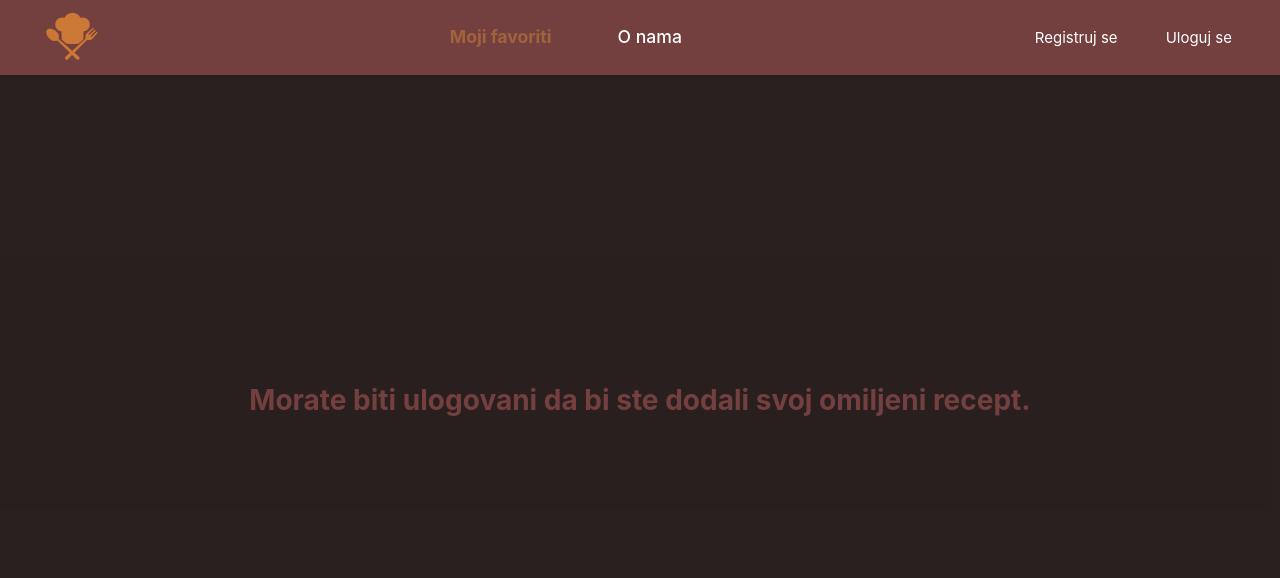
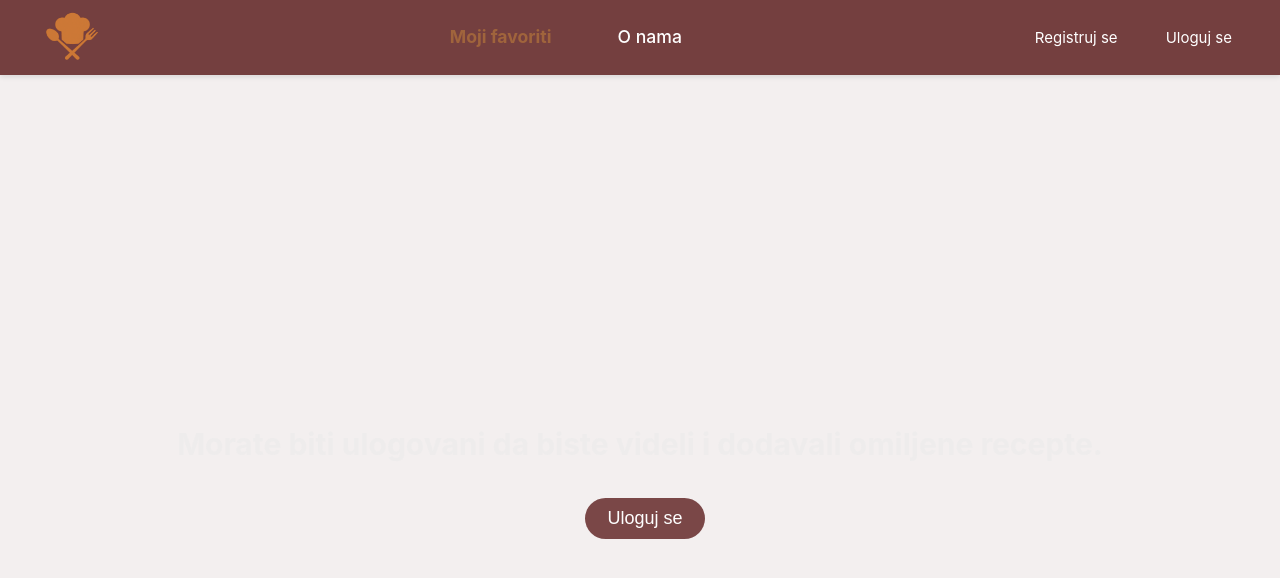
Before and after one commit to aleksandar5j/MojKuvar, a Vue app: page /vasa-omiljena-jela in a window 1280 px wide. Shown: the top 578 px of the page. Built offline with nearby package versions, Linux system fonts and the light colour scheme.

Commit message:
uradjen favorites

```diff
--- a/src/api/index.js
+++ b/src/api/index.js
@@ -25,4 +25,6 @@ export default {
 
   getComments: (id) => axios.get(`recipes/comments?id=${id}`),
   addComment: ({ id, comment, sid }) => axios.post('recipes/comments', { id, comment, sid }),
+
+  userFavoriteRecipes: (sid) => axios.get('recipes/favorites', { params: { sid } }),
 }
--- a/src/views/Favorites.vue
+++ b/src/views/Favorites.vue
@@ -1,28 +1,191 @@
 <!-- eslint-disable vue/multi-word-component-names -->
 <template>
-  <div v-if="isLoggedIn">
-    <h1>Trenutno nemate omiljene recepte!</h1>
+  <div class="favorites-page">
+    <div v-if="isLoggedIn">
+      <h1
+        style="
+          padding-bottom: 30px;
+          text-align: center;
+          font-weight: bold;
+          color: #743f3f;
+          font-size: 40px;
+        "
+      >
+        Tvoji omiljeni recepti
+      </h1>
+      <div class="main-wrapper" v-if="favorites.length > 0" ref="favoritesWrapper">
+        <div class="main" v-for="fav in favorites" :key="fav.fav_id">
+          <RouterLink :to="{ name: 'detalji-recepta', params: { id: fav.rec_id } }">
+            <div class="recipe-card">
+              <img :src="`http://565q123.e2.mars-hosting.com${fav.image}`" alt="Recipe image" />
+              <h2>{{ fav.rec_name }}</h2>
+              <p class="difficulty">Težina pripreme: {{ fav.rec_preparation }}</p>
+            </div>
+          </RouterLink>
+        </div>
+      </div>
+
+      <h3 v-else>Trenutno nemate omiljene recepte!</h3>
+    </div>
+
+    <div v-else class="notlogged">
+      <p style="font-size: 30px; font-weight: bold">
+        Morate biti ulogovani da biste videli i dodavali omiljene recepte.
+      </p>
+      <button @click="router.push('/login')">Uloguj se</button>
+    </div>
   </div>
-
-  <div v-else>Morate biti ulogovani da bi ste dodali svoj omiljeni recept.</div>
 </template>
 
 <script setup>
 import { useSessionStore } from '@/stores/sessionUser'
+import api from '@/api'
+import { ref, onMounted, computed } from 'vue'
+
+import { useRouter } from 'vue-router'
+const router = useRouter()
 
 const session = useSessionStore()
-const isLoggedIn = session.isLoggedIn
+const isLoggedIn = computed(() => session.isLoggedIn)
+
+const favorites = ref([])
+
+async function favoriteRecipes() {
+  try {
+    const res = await api.userFavoriteRecipes(session.sid)
+    favorites.value = res.data.data
+    console.log(res.data.data)
+    console.log('SESSION:', session('user'))
+  } catch (e) {
+    console.log(e)
+  }
+}
+
+onMounted(() => {
+  if (isLoggedIn.value) {
+    favoriteRecipes()
+  }
+})
 </script>
 
 <style scoped>
-div {
-  min-height: 100vh; /* ili 100vh ako želiš celo screen */
+.favorites-page {
+  min-height: 100vh; /* zauzima full visinu */
   display: flex;
-  justify-content: center; /* horizontalno */
-  align-items: center; /* vertikalno */
+  justify-content: center; /* horizontalno centriranje */
+  align-items: flex-start; /* gore ostavlja padding */
+  padding-top: 120px; /* odstojanje od headera */
+  background: #f3efef;
+}
+
+/* GRID WRAPPER */
+.main-wrapper {
+  max-width: 1200px;
+  width: 100%;
+  display: grid;
+  grid-template-columns: repeat(auto-fill, minmax(260px, 1fr));
+  gap: 28px;
+  padding: 32px 36px;
+  background-color: rgba(116, 63, 63, 0.06);
+  border-radius: 32px;
+  justify-items: center;
+}
+
+/* GRID ITEM */
+.main {
+  display: flex;
+  justify-content: center;
+}
+
+/* LINK RESET */
+a {
+  display: block;
+  text-decoration: none;
+  color: inherit;
+}
+
+/* KARTICA */
+.recipe-card {
+  width: 100%;
+  max-width: 280px;
+  background-color: rgba(255, 255, 255, 0.95);
+  border-radius: 20px;
+  overflow: hidden; /* VAŽNO: slika će se uklopiti u radius */
+
+  box-shadow: 0 6px 14px rgba(0, 0, 0, 0.08);
+  transition:
+    transform 0.3s ease,
+    box-shadow 0.3s ease;
+
+  display: flex;
+  flex-direction: column;
+  align-items: center;
   text-align: center;
+}
+
+/* SLIKA */
+.recipe-card img {
+  width: 100%;
+  height: 190px;
+  object-fit: cover;
+  /* ukloni border-bottom */
+  border-bottom: none;
+}
+
+.recipe-card:hover {
+  box-shadow: 0 14px 28px rgba(0, 0, 0, 0.14);
+  transform: translateY(-8px);
+}
+
+/* NASLOV */
+.recipe-card h2 {
+  margin: 14px 12px 6px;
+  font-size: 16.5px;
+  font-weight: 600;
   color: #743f3f;
-  font-size: 28px;
-  font-weight: bold;
+  line-height: 1.3;
+}
+
+/* TEŽINA PRIPREME */
+.recipe-card .difficulty {
+  margin-bottom: 16px;
+  font-size: 14px;
+  color: #6d6d6d;
+}
+
+/* MOBILE */
+@media (max-width: 768px) {
+  .main-wrapper {
+    grid-template-columns: repeat(auto-fill, minmax(200px, 1fr));
+    padding: 24px 16px;
+  }
+}
+
+.notlogged {
+  display: flex;
+  flex-direction: column;
+  justify-content: center;
+  align-items: center;
+  gap: 30px;
+  margin-top: 300px;
+}
+
+.notlogged button {
+  font-size: 18px;
+  border-radius: 50px;
+  opacity: 0.95;
+  background-color: #743f3f;
+  padding: 10px 22px;
+  border: 0;
+  color: white;
+  cursor: pointer;
+  margin-left: 10px;
+  transition: 0.25s ease;
+}
+
+.notlogged button:hover {
+  opacity: 1;
+  transform: translateY(-2px);
+  box-shadow: 0 4px 12px #743f3f;
 }
 </style>
```
